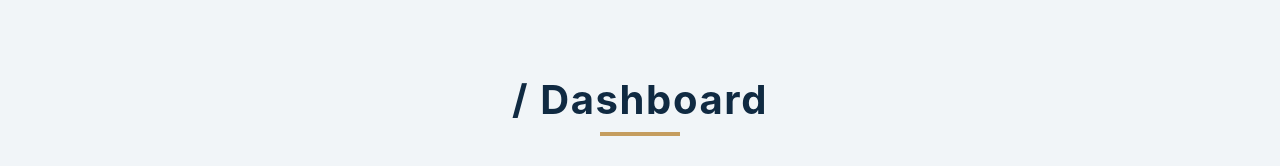
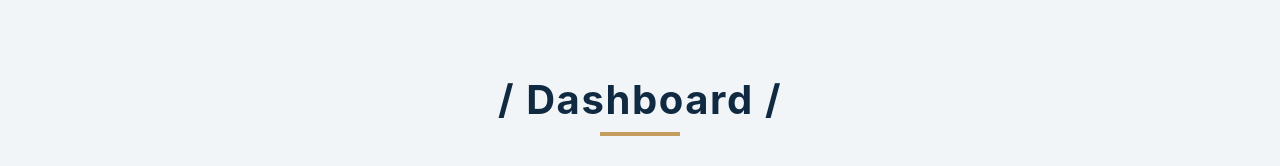
Before and after one commit to iMoment/dashboard, a React (Create React App) app: page / in a window 1280 px wide. Shown: the top 166 px of the page. Built offline with nearby package versions, Linux system fonts and the light colour scheme.

Commit message:
Added react-router-dom package

```diff
--- a/package.json
+++ b/package.json
@@ -8,6 +8,7 @@
     "@testing-library/user-event": "^12.8.3",
     "react": "^17.0.2",
     "react-dom": "^17.0.2",
+    "react-router-dom": "^5.3.0",
     "react-scripts": "4.0.3",
     "web-vitals": "^1.1.2"
   },
--- a/src/App.js
+++ b/src/App.js
@@ -9,7 +9,7 @@ function App() {
     <main>
       <section className='dashboard section'>
         <div className='title'>
-          <h2>/ Dashboard</h2>
+          <h2>/ Dashboard /</h2>
           <div className='underline'></div>
         </div>
 
```
Also changed, not shown: 1 other file (tests, documents, lock files or other folders).
